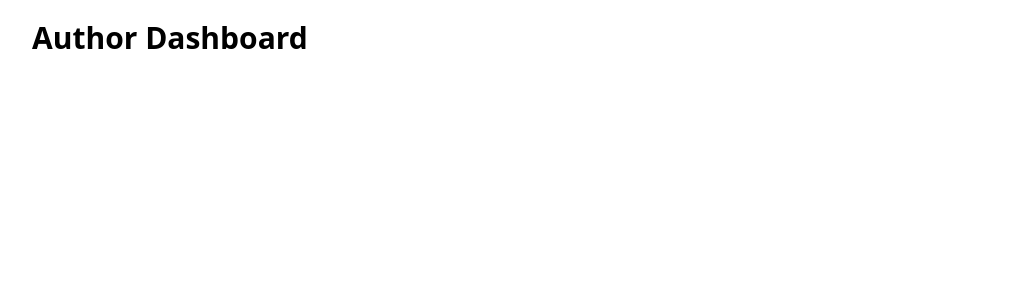
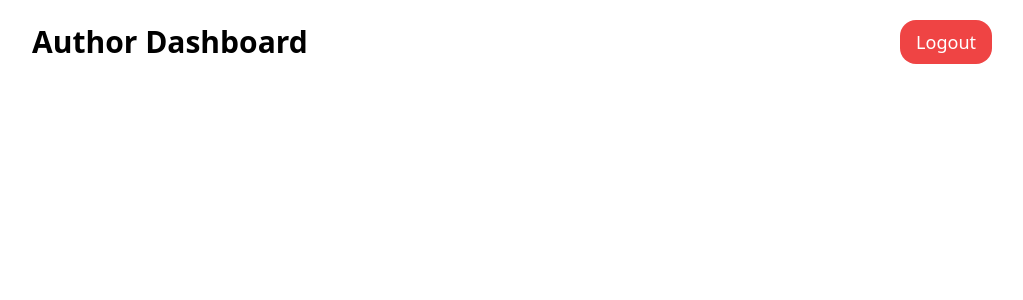
Before and after one commit to alex-delia/blog, a React (Vite) app in the folder frontend-author/: page / in a window 1280 px wide. Shown: the top 300 px of the page, without its empty margins (128-1151 px from the left). Built offline with nearby package versions, Linux system fonts and the light colour scheme; sample sign-in values are in the browser's storage.

Commit message:
use custom button component for logout

```diff
--- a/frontend-author/src/App.jsx
+++ b/frontend-author/src/App.jsx
@@ -1,10 +1,10 @@
-import { ToastContainer, Flip } from "react-toastify";
 import { Outlet, Navigate } from "react-router-dom";
 import { useContext } from "react";
 import AuthContext from "./context/AuthContext";
+import Button from "./components/common/Button";
 
 function App() {
-  const { isAuthenticated } = useContext(AuthContext);
+  const { isAuthenticated, logout } = useContext(AuthContext);
 
   if (!isAuthenticated) {
     return <Navigate to='login' replace />;
@@ -12,23 +12,11 @@ function App() {
 
   return (
     <div className='min-h-screen lg:px-40 md:px-20 px-10 pb-20'>
-      <h1 className='text-3xl mt-5 font-bold'>Author Dashboard</h1>
-
+      <div className="flex items-center justify-between mt-5">
+        <h1 className='text-3xl font-bold'>Author Dashboard</h1>
+        <Button text='Logout' onClick={logout} bgColor="bg-red-500" hoverColor="bg-red-400" />
+      </div>
       <Outlet />
-      <ToastContainer
-        position="bottom-center"
-        autoClose={3000}
-        limit={5}
-        hideProgressBar={false}
-        newestOnTop={false}
-        closeOnClick
-        rtl={false}
-        pauseOnFocusLoss={false}
-        draggable
-        pauseOnHover={false}
-        theme="colored"
-        transition={Flip}
-      />
     </div>
   );
 }
```
